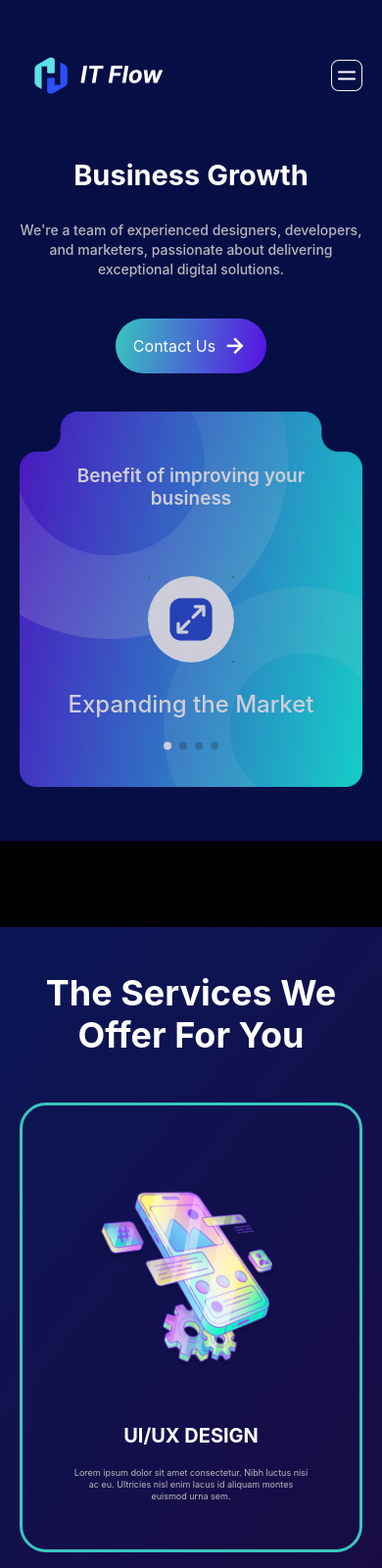
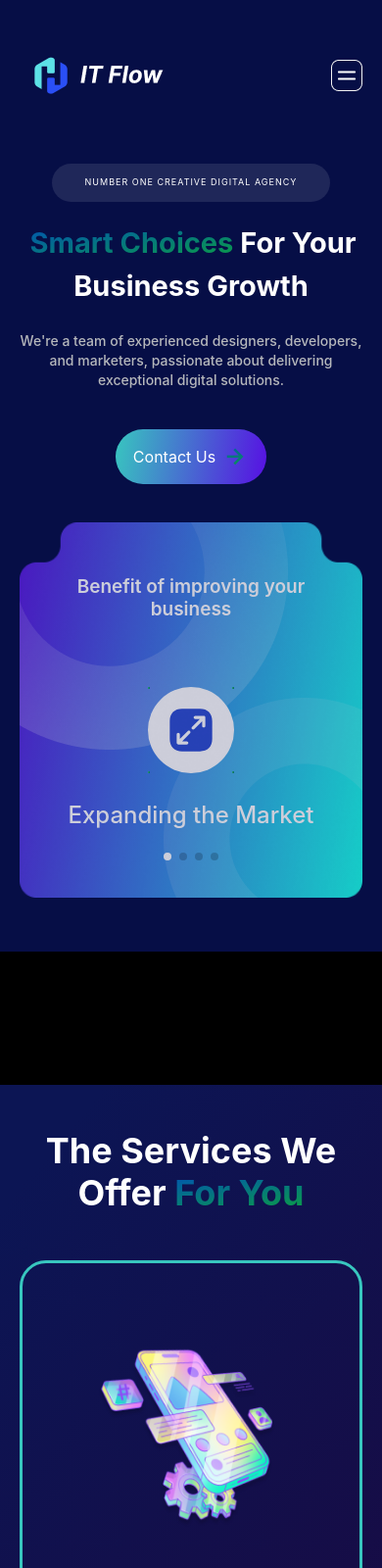
Before and after one commit to prajapati20kuldeep/it-flow, a plain HTML site: page index.html in a window 390 px wide. Shown: the top 1600 px of the page at 98% size. Drawn offline with nearby package versions, Linux system fonts and the light colour scheme; a web font is replaced by a local one.

Commit message:
Updated icons and styles

```diff
--- a/css/responsive.css
+++ b/css/responsive.css
@@ -95,10 +95,11 @@
 	}
 
 	.hero_section {
-		padding: 35px 0px 55px;
+		padding: 167px 0px 55px;
 	}
 	.hero_wrapper .sub_title {
 		font-size: 9px;
+		margin-bottom: 20px;
 	}
 	.hero_section .title {
 		font-size: 29px;
@@ -308,8 +309,6 @@
 		margin-bottom: 20px;
 	}
 	.Trusted_section {
-		/* overflow: hidden; */
-		/* background-image: url(../images/Shape.png); */
 		background: linear-gradient(279.69deg, #1AFFE8 0%, #5C1ADF 100%);
 		-webkit-mask-image: url(../images/mobile.png);
 		mask-image: url(../images/mobile.png);
@@ -324,4 +323,15 @@
 .service_row .col-md-4 {
 	width: 100%;
 }
+.logo-animation{
+	animation: none;
+	flex-wrap: wrap;
+	justify-content: space-around;
+	width: 100%;
+	text-align: center;
 }
+
+.logo-slide{
+	width: 40%;
+}
+}
--- a/css/style.css
+++ b/css/style.css
@@ -190,6 +190,9 @@ img {
 	display: inline-flex;
 	align-items: center;
 	margin-left: 4px;
+	background: -webkit-linear-gradient(279.69deg, #0050b8 0%, #0ba23d 100%);
+    background-clip: text;
+    -webkit-text-fill-color: transparent;
 }
 .hero_wrapper span i {
 	color: #ffffff;
@@ -318,6 +321,11 @@ img {
 	font-weight: 700;
 	margin-bottom: 96px;
 }
+.service_wrapper h2 span{
+	background: -webkit-linear-gradient(279.69deg, #0050b8 0%, #0ba23d 100%);
+    background-clip: text;
+    -webkit-text-fill-color: transparent;
+}
 .cards_coloum {
 	text-align: center;
 	border-radius: 27px;
@@ -398,12 +406,19 @@ img {
 }
 .tabs_wrapper {
 	text-align: center;
+	position: relative;
+	z-index: 1;
 }
 .tabs_wrapper h2 {
 	font-size: 68px;
 	color: #ffffff;
 	font-weight: 700;
 	margin-bottom: 21px;
+}
+.tabs_wrapper h2 span{
+	background: -webkit-linear-gradient(279.69deg, #0050b8 0%, #0ba23d 100%);
+  	background-clip: text;
+    -webkit-text-fill-color: transparent;
 }
 .tabs_wrapper p {
 	font-size: 18px;
--- a/index.html
+++ b/index.html
@@ -82,26 +82,26 @@
                   <div class="swiper-wrapper">
                     <div class="swiper-slide">
                       <div class="Trusted_section_col">
-                        <a href="javascript:void(0)"><img src="images/vertical_arrow.png" alt=""></a>
+                        <a href="javascript:void(0)"><img src="images/Maximize.svg" alt=""></a>
                         <h4>Expanding the Market</h4>
                       </div>
                     </div>
 
                     <div class="swiper-slide">
                       <div class="Trusted_section_col">
-                        <a href="javascript:void(0)"><img src="images/Wallet.png" alt=""></a>
+                        <a href="javascript:void(0)"><img src="images/Wallet.svg" alt=""></a>
                         <h4>Cost-Effective</h4>
                       </div>
                     </div>
                     <div class="swiper-slide">
                       <div class="Trusted_section_col">
-                        <a href="javascript:void(0)"><img src="images/star.png" alt=""></a>
+                        <a href="javascript:void(0)"><img src="images/Start.svg" alt=""></a>
                         <h4>More Professional</h4>
                       </div>
                     </div>
                     <div class="swiper-slide">
                       <div class="Trusted_section_col">
-                        <a href="javascript:void(0)"><img src="images/profile.png" alt=""></a>
+                        <a href="javascript:void(0)"><img src="images/profile.svg" alt=""></a>
                         <h4>Attract Client</h4>
                       </div>
                     </div>
@@ -226,7 +226,7 @@
     <div class="coustem_container">
       <div class="container">
         <div class="service_wrapper">
-          <h2>The Services We Offer For You</h2>
+          <h2>The Services We Offer <span>For You</span></h2>
         </div>
         <div class="service_row">
           <div class="row">
@@ -312,7 +312,7 @@
     <div class="coustem_container">
       <div class="container">
         <div class="tabs_wrapper">
-          <h2>Our Project Have Been Done</h2>
+          <h2>Our Project Have Been <span>Done</span></h2>
           <p>Take a look at some of our recent projects and see how we've helped other businesses elevate their brand
             and drive business growth.</p>
         </div>
```
Also changed, not shown: images/Maximize.svg (added), images/Start.svg (added), images/Wallet.svg (added), images/profile.svg (added).
